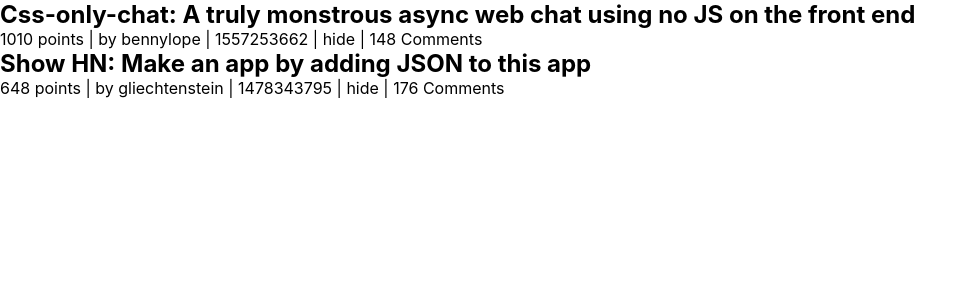
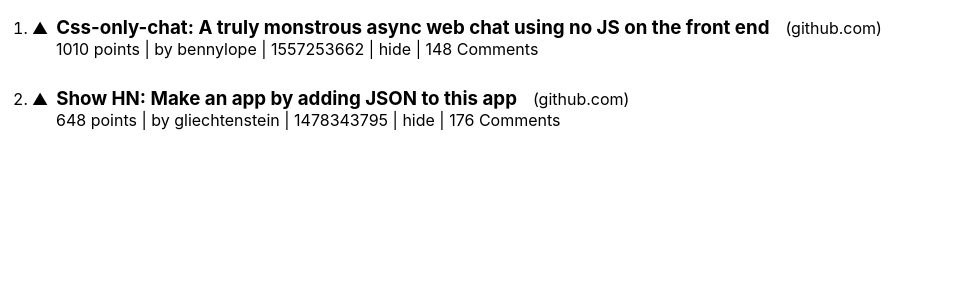
Before and after one commit to mrkyns/Hackernews, a React (Create React App) app: page / in a window 1280 px wide. Shown: the top 300 px of the page, without its empty margins (0-977 px from the left). Built offline with nearby package versions, Linux system fonts and the light colour scheme.

Commit message:
styling of article components

```diff
--- /dev/null
+++ b/src/components/Article.css
@@ -0,0 +1,22 @@
+.Article {
+  padding: 0.75rem 0rem;
+  margin: 0.25rem 2rem;
+}
+
+.Article::before {
+  content: "\25B2";
+  height: 0.5rem;
+  width: 0.5rem;
+  color: inherit;
+}
+
+.Article a {
+  text-decoration: none;
+  color: inherit;
+  display: inline-block;
+  margin: 0rem 0.5rem;
+}
+
+.Article p {
+  margin-left: 1.5rem;
+}
--- a/src/components/Article.jsx
+++ b/src/components/Article.jsx
@@ -1,19 +1,29 @@
+import "./Article.css";
+
 export default function Article({
   title,
+  url,
   points,
   author,
   time,
   visibility,
   comments,
+  id,
 }) {
   const hide = ({ target }) => {
     const item = target.closest(".Article");
     item.style.display = "none";
   };
+  const urlText = url.split("/")[2];
 
   return (
-    <li className="Article">
-      <h2>{title}</h2>
+    <li className="Article" key={id}>
+      <a href={url}>
+        <h3>{title}</h3>
+      </a>
+      <a href={url} target="_blank" rel="noreferrer">
+        ({urlText})
+      </a>
       <p>
         <span>{points}</span> points | by <span>{author}</span> |{" "}
         <span>{time}</span> |{" "}
--- a/src/components/Body.jsx
+++ b/src/components/Body.jsx
@@ -12,11 +12,13 @@
         {arrayWeGetFromAPI.map((item) => (
           <Article
             title={item.title}
+            url={item.url}
             points={item.points}
             author={item.author}
             time={item.created_at_i}
             visibility={true}
             comments={item.num_comments}
+            id={item.objectID}
           />
         ))}
       </ol>
```
